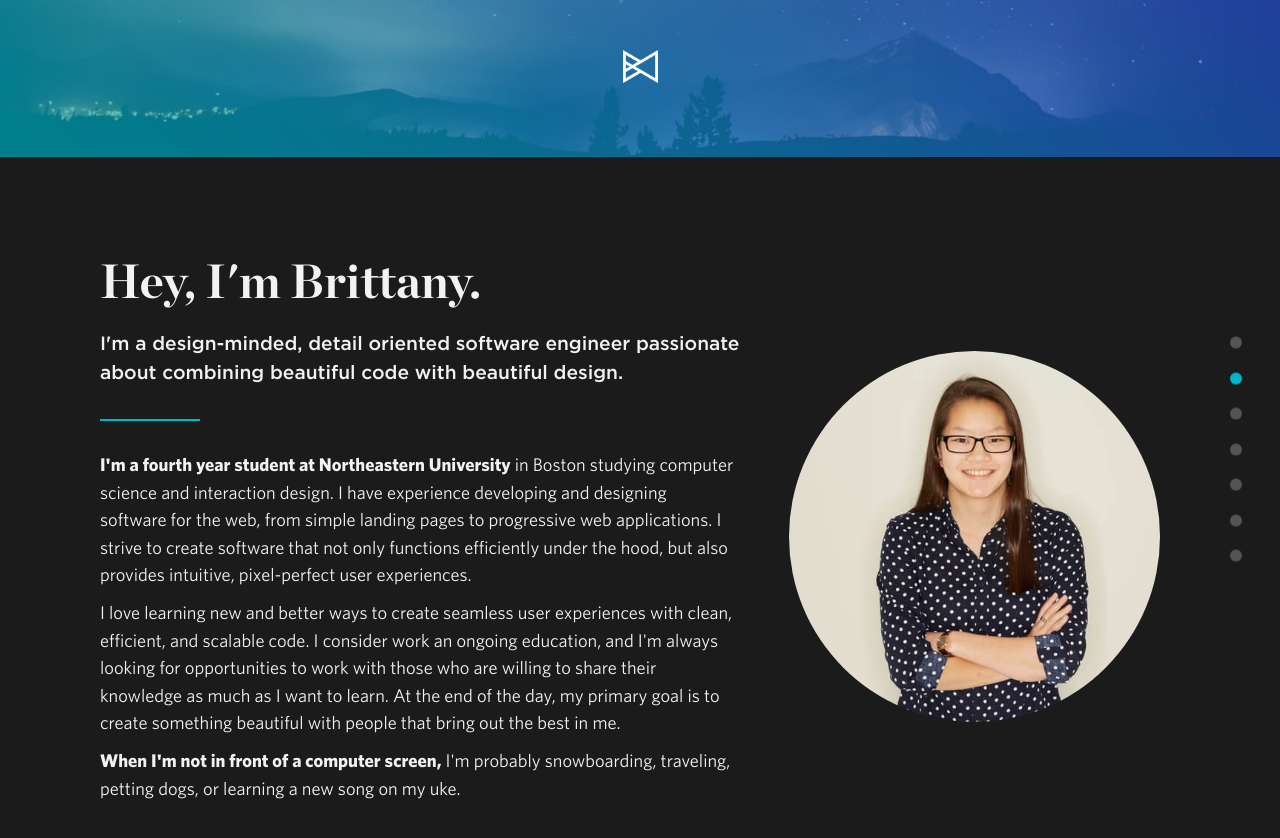
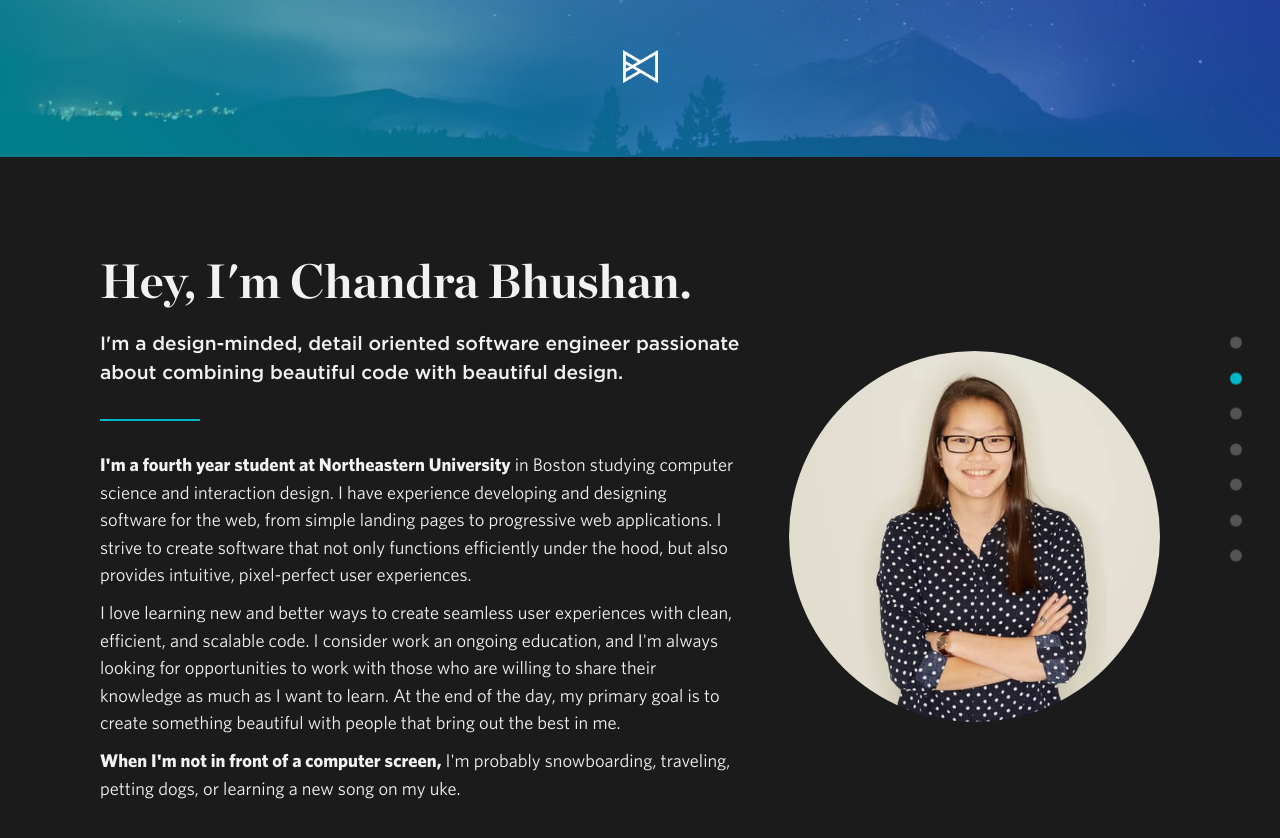
Before and after one commit to sweetcbk/v2, a Jekyll site: the page built from index.html, in a window 1280 px wide and 900 px high, scrolled down 772 px. Shown: the top 838 px of the window. Built offline with Jekyll 4.4.1, drawn with Linux system fonts in a browser that asks for light colours; nearby versions of some CDN libraries.

Commit message:
Update about.html

```diff
--- a/_includes/about.html
+++ b/_includes/about.html
@@ -1,7 +1,7 @@
 <section id="about-section" class="section">
   <div class="section-wrapper">
     <div class="fade-in">
-      <h1 class="section-heading">Hey, I'm Brittany.</h1>
+      <h1 class="section-heading">Hey, I'm Chandra Bhushan.</h1>
       <h3 class="section-subheading">I'm a design-minded, detail oriented software engineer passionate about combining beautiful code with beautiful design.</h3>
       <span class="divider"></span>
       <div class="about-wrapper">
```
